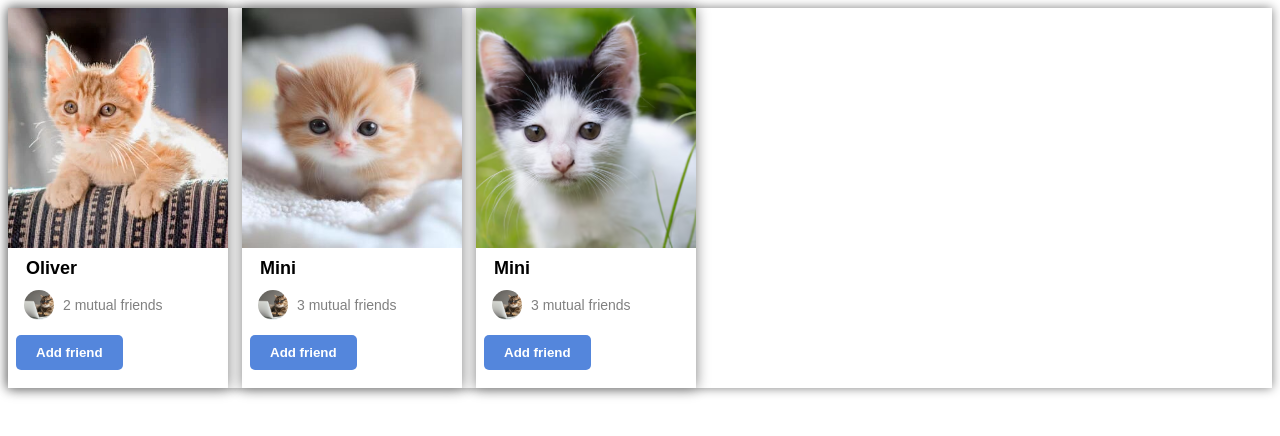
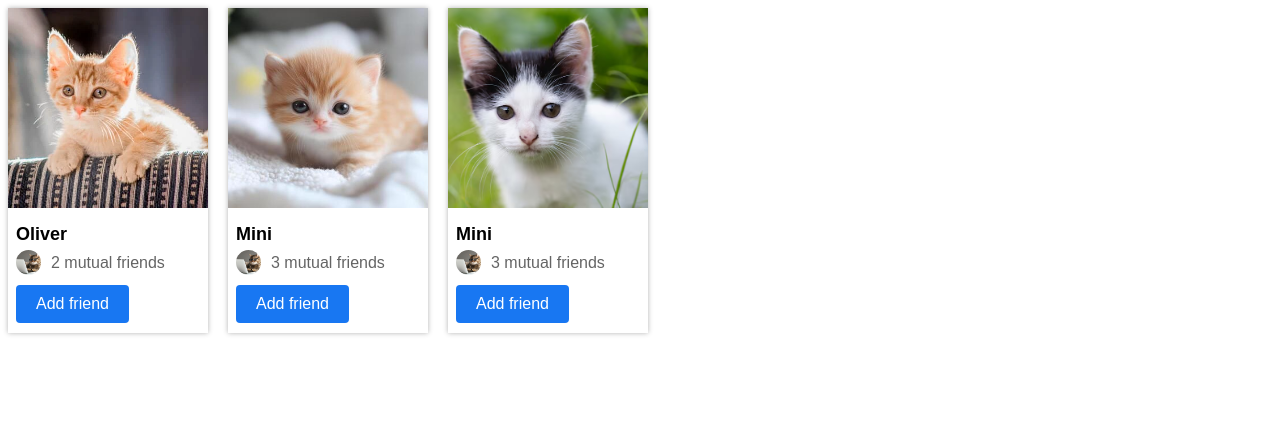
Before and after one commit to Raj-2711/my_html_css_course, a plain HTML site: page 10_nested_layout/10e.html in a window 1280 px wide. Drawn offline with Linux system fonts and the light colour scheme.

Commit message:
flex last exersise complate

```diff
--- a/10_nested_layout/10e.html
+++ b/10_nested_layout/10e.html
@@ -5,168 +5,44 @@
     <meta charset="UTF-8">
     <meta name="viewport" content="width=device-width, initial-scale=1.0">
     <title>cat insta</title>
-    <style>
-        p {
-            font-family: Arial, Helvetica, sans-serif;
-        }
-
-        .main-img {
-            width: 220px;
-            height: 240px;
-            object-fit: cover;
-
-        }
-
-        .mutual-friends {
-            width: 30px;
-            height: 30px;
-            object-fit: cover;
-            border-radius: 40px;
-            vertical-align: middle;
-            margin-right: 5px;
-            margin-left: 8px;
-
-        }
-
-        .main-div {
-            display: inline-block;
-            width: 220px;
-            height: 380px;
-            border: none;
-            margin-right: 10px;
-            box-shadow: 0px 0px 13px 0px grey;
-        }
-
-        .mutual-div {
-            display: inline-block;
-            margin-left: 8px;
-            margin-bottom: 0px;
-        }
-
-        .pdiv {
-            display: inline-block;
-            vertical-align: middle;
-            color: gray;
-            font-size: 14px;
-        }
-
-        .name {
-            margin-left: 18px;
-            font-size: 18px;
-            font-weight: bold;
-            margin-top: 10px;
-            margin-bottom: 4px;
-
-        }
-
-        .btn-div {
-            margin-top: 8px;
-        }
-
-        button {
-            padding: 10px 20px;
-            color: white;
-            background-color: rgb(84, 134, 220);
-            border: none;
-            border-radius: 5px;
-            margin-left: 8px;
-            margin-top: 0px;
-            font-weight: bold;
-        }
-
-        .m-img-div {
-
-            display: inline-block;
-        }
-
-        .imp-div{
-            box-shadow: 0px 0px 10px 0px grey;
-        }
-
-    </style>
+    <link rel="stylesheet" href="style2.css">
 </head>
 
 <body>
-    <div class="imp-div">
-        <div class="main-div">
-            <div>
-                <div class="main-img">
-                    <img class="main-img" src="cat_pic/Cat_c2.webp" alt="cat">
-                </div>
-                <div class="p-div">
-                    <p class="name">Oliver</p>
+    <div class="grid">
+        <div class="profile">
+            <img class="profile-picture" src="cat_pic/Cat_c2.webp" alt="cat">
+            <p class="name">Oliver</p>
+            <div class="mutual-friends-row">
+                <img class="mutual-friend-picture" src="cat_pic/cat_w4.jpg" alt="mutual_friend">
+                <p class="mutual-friends">2 mutual friends</p>
+            </div>
+            <button class="add-friend-button">Add friend</button>
+        </div>
 
-                </div>
-                <div class="mutual-div">
+        <div class="profile">
+            <img class="profile-picture" src="cat_pic/cat_s_3.jpg" alt="cat">
+            <p class="name">Mini</p>
+            <div class="mutual-friends-row">
+                <img class="mutual-friend-picture" src="cat_pic/cat_w4.jpg" alt="mutual_friend">
+                <p class="mutual-friends">3 mutual friends</p>
+            </div>
+            <button class="add-friend-button">Add friend</button>
+        </div>
 
-                    <div class="m-img-div">
-                        <img class="mutual-friends" src="cat_pic/cat_w4.jpg" alt="mutual_friend">
-                    </div>
-                    <div class="pdiv">
-                        <p> 2 mutual friends</p>
-                    </div>
-                </div>
-
-                <div class="btn-div">
-                    <button>Add friend</button>
-                </div>
+        <div class="profile">
+            <img class="profile-picture" src="cat_pic/image.png" alt="cat">
+            <p class="name">Mini</p>
+            <div class="mutual-friends-row">
+                <img class="mutual-friend-picture" src="cat_pic/cat_w4.jpg" alt="mutual_friend">
+                <p class="mutual-friends">3 mutual friends</p>
             </div>
+            <button class="add-friend-button">Add friend</button>
         </div>
+    </div>
 
 
 
-        <div class="main-div">
-            <div>
-                <div class="main-img">
-                    <img class="main-img" src="cat_pic/cat_s_3.jpg" alt="cat">
-                </div>
-                <div class="p-div">
-                    <p class="name">Mini</p>
-
-                </div>
-                <div class="mutual-div">
-
-                    <div class="m-img-div">
-                        <img class="mutual-friends" src="cat_pic/cat_w4.jpg" alt="mutual_friend">
-                    </div>
-                    <div class="pdiv">
-                        <p> 3 mutual friends</p>
-                    </div>
-                </div>
-
-                <div class="btn-div">
-                    <button>Add friend</button>
-                </div>
-            </div>
-        </div>
-
-
-
-        <div class="main-div">
-            <div>
-                <div class="main-img">
-                    <img class="main-img" src="cat_pic/image.png" alt="cat">
-                </div>
-                <div class="p-div">
-                    <p class="name">Mini</p>
-
-                </div>
-                <div class="mutual-div">
-
-                    <div class="m-img-div">
-                        <img class="mutual-friends" src="cat_pic/cat_w4.jpg" alt="mutual_friend">
-                    </div>
-                    <div class="pdiv">
-                        <p> 3 mutual friends</p>
-                    </div>
-                </div>
-
-                <div class="btn-div">
-                    <button>Add friend</button>
-                </div>
-            </div>
-        </div>
-    </div>
 </body>
 
 </html>
--- /dev/null
+++ b/10_nested_layout/style2.css
@@ -0,0 +1,67 @@
+p {
+  font-family: Arial;
+  margin-top: 0;
+  margin-bottom: 0;
+}
+
+.grid {
+  display: grid;
+  grid-template-columns: 200px 200px 200px;
+  column-gap: 20px;
+}
+
+.profile {
+  width: 200px;
+  box-shadow: 0 0 5px rgba(0, 0, 0, 0.3);
+  vertical-align: top;
+  margin-right: 15px;
+}
+
+.profile-picture {
+  width: 200px;
+  height: 200px;
+  object-fit: cover;
+  margin-bottom: 12px;
+}
+
+.name {
+  font-size: 18px;
+  font-weight: bold;
+  margin-left: 8px;
+  margin-bottom: 5px;
+}
+
+.mutual-friends-row {
+  display: grid;
+  grid-template-columns: 35px 1fr;
+  align-items: center;
+  margin-left: 8px;
+  margin-bottom: 10px;
+}
+
+.mutual-friend-picture {
+  height: 25px;
+  width: 25px;
+  object-fit: cover;
+  border-radius: 14px;
+  vertical-align: middle;
+  margin-right: 4px;
+}
+
+.mutual-friends {
+  color: rgb(100, 100, 100);
+}
+
+.add-friend-button {
+  background-color: rgb(24, 119, 242);
+  color: white;
+  border: none;
+  padding-top: 10px;
+  padding-bottom: 10px;
+  padding-left: 20px;
+  padding-right: 20px;
+  border-radius: 4px;
+  font-size: 16px;
+  margin-left: 8px;
+  margin-bottom: 10px;
+}
```
Also changed, not shown: 10_nested_layout/nested_layout_10a.html (+115 -38 lines).
